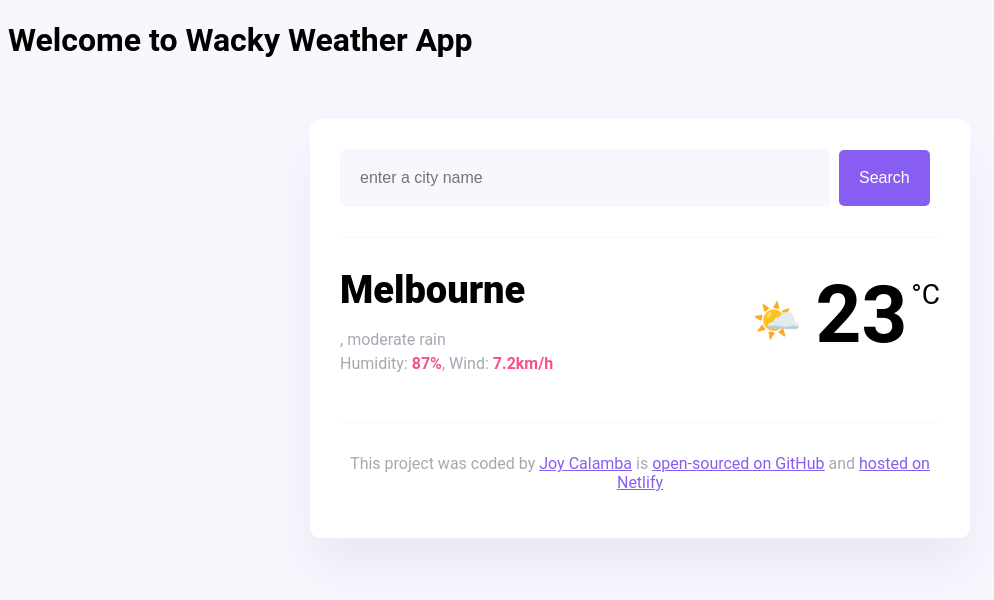
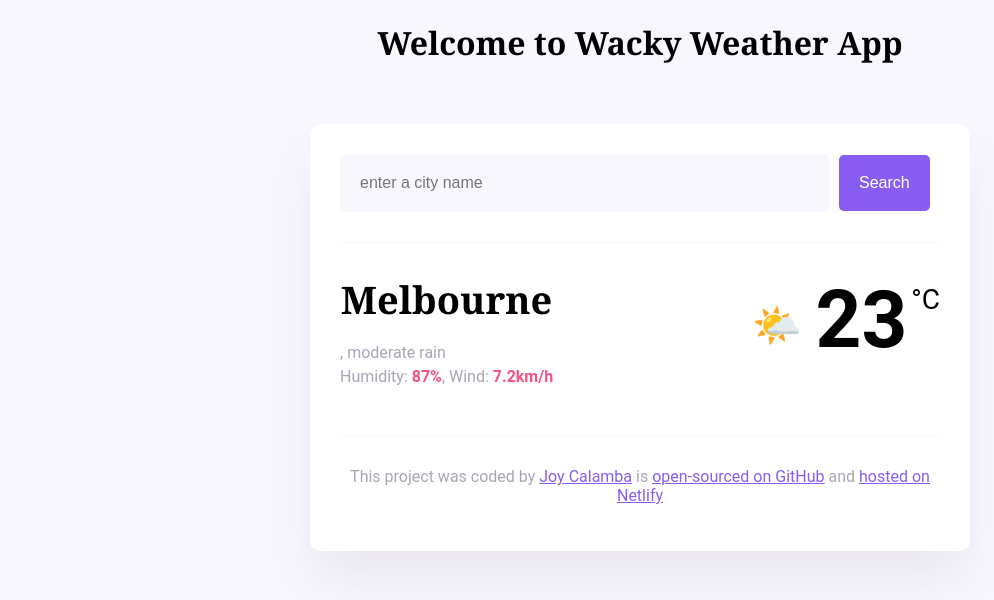
Before and after one commit to JCALAM06/SCWK7HW_VanillaWeatherAppProject, a plain HTML site: page index.html in a window 1280 px wide. Shown: the whole page, without its empty margins (0-994 px from the left). Drawn offline with Linux system fonts and the light colour scheme.

Commit message:
updated css - h1

```diff
--- a/src/styles.css
+++ b/src/styles.css
@@ -5,6 +5,11 @@ body {
 
 a {
   color: #885df1;
+}
+
+h1 {
+  text-align: center;
+  font-family: Cambria, Cochin, Georgia, serif;
 }
 
 .weather_app {
```
